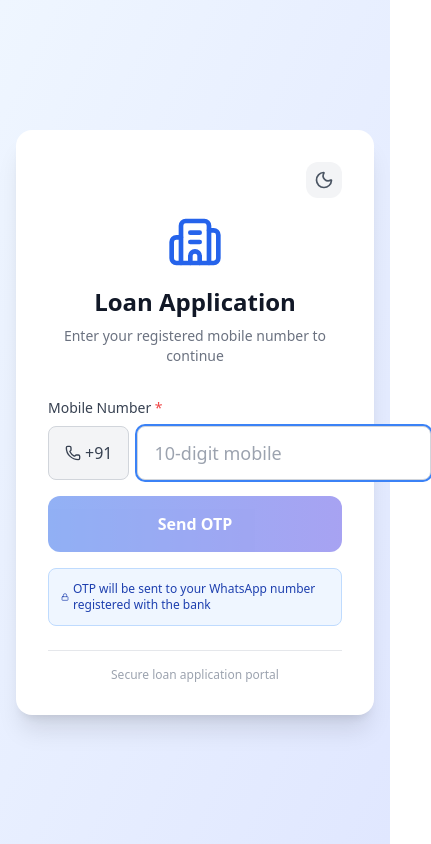
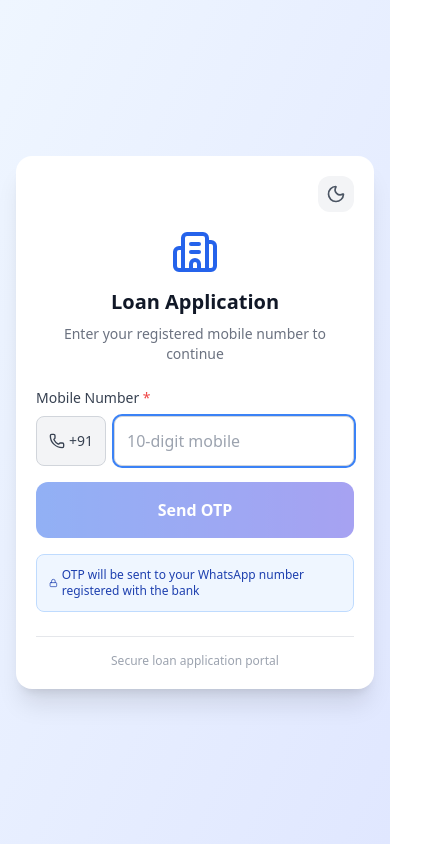
Before and after one commit to pranavsoni360/form, a Next.js app in the folder frontend/: page / in a window 390 px wide. Shown: the whole page, 431 px wide, since content can reach past the window. Built offline with nearby package versions, Linux system fonts and the light colour scheme.

Commit message:
Add Voice Call badges to occupation/financial fields + fix OTP screen mobile responsiveness

```diff
--- a/frontend/app/loan-form/application/page.tsx
+++ b/frontend/app/loan-form/application/page.tsx
@@ -592,13 +592,13 @@ export default function LoanApplication() {
                 </F>
               </div>
               <div className="grid grid-cols-1 sm:grid-cols-2 gap-3 sm:gap-4">
-                <F label="Industry Type" required error={errors.industry_type}>
+                <F label="Industry Type" required error={errors.industry_type} fieldName="industry_type" fieldSources={formData.field_sources}>
                   <select value={formData.industry_type || ''} onChange={e => onChange('industry_type', e.target.value)} className={inp(errors.industry_type)}>
                     <option value="">Select</option>
                     {['IT/Software','Banking/Finance','Healthcare','Education','Manufacturing','Retail','Government','Real Estate','Transport','Other'].map(i => <option key={i}>{i}</option>)}
                   </select>
                 </F>
-                <F label="Employment Type" required error={errors.employment_type}>
+                <F label="Employment Type" required error={errors.employment_type} fieldName="employment_type" fieldSources={formData.field_sources}>
                   <select value={formData.employment_type || ''} onChange={e => onChange('employment_type', e.target.value)} className={inp(errors.employment_type)}>
                     <option value="">Select</option>
                     {['Permanent','Contractual','Part-time','Self-employed','Business Owner'].map(e => <option key={e}>{e}</option>)}
@@ -606,8 +606,8 @@ export default function LoanApplication() {
                 </F>
               </div>
               <div className="grid grid-cols-1 sm:grid-cols-2 gap-3 sm:gap-4">
-                <F label="Employer Name"><input type="text" value={formData.employer_name || ''} onChange={e => onChange('employer_name', e.target.value)} className={inp('')} placeholder="Company / Business name" /></F>
-                <F label="Designation" required error={errors.designation}><input type="text" value={formData.designation || ''} onChange={e => onChange('designation', e.target.value)} className={inp(errors.designation)} placeholder="e.g. Senior Manager" /></F>
+                <F label="Employer Name" fieldName="employer_name" fieldSources={formData.field_sources}><input type="text" value={formData.employer_name || ''} onChange={e => onChange('employer_name', e.target.value)} className={inp('')} placeholder="Company / Business name" /></F>
+                <F label="Designation" required error={errors.designation} fieldName="designation" fieldSources={formData.field_sources}><input type="text" value={formData.designation || ''} onChange={e => onChange('designation', e.target.value)} className={inp(errors.designation)} placeholder="e.g. Senior Manager" /></F>
               </div>
               <div className="grid grid-cols-1 sm:grid-cols-2 gap-3 sm:gap-4">
                 <F label="Total Experience (yrs)" required error={errors.total_work_experience}><input type="number" step="0.5" min="0" value={formData.total_work_experience || ''} onChange={e => onChange('total_work_experience', e.target.value)} className={inp(errors.total_work_experience)} placeholder="e.g. 5.5" /></F>
@@ -640,7 +640,7 @@ export default function LoanApplication() {
               <div className="bg-blue-50 dark:bg-dark-section border border-blue-200 dark:border-gray-700/50 rounded-xl p-4 space-y-4">
                 <p className="text-sm font-semibold text-blue-800 dark:text-gray-300">Loan Details</p>
                 <div className="grid grid-cols-1 sm:grid-cols-2 gap-3 sm:gap-4">
-                  <F label="Loan Amount (₹)" required error={errors.loan_amount_requested}>
+                  <F label="Loan Amount (₹)" required error={errors.loan_amount_requested} fieldName="loan_amount_requested" fieldSources={formData.field_sources}>
                     <input type="number" value={formData.loan_amount_requested || ''} onChange={e => onChange('loan_amount_requested', e.target.value)} className={inp(errors.loan_amount_requested)} placeholder="e.g. 500000" />
                   </F>
                   <F label="Repayment Period (Years)">
@@ -650,7 +650,7 @@ export default function LoanApplication() {
                     </select>
                   </F>
                 </div>
-                <F label="Purpose of Loan" required error={errors.purpose_of_loan}>
+                <F label="Purpose of Loan" required error={errors.purpose_of_loan} fieldName="purpose_of_loan" fieldSources={formData.field_sources}>
                   <select value={formData.purpose_of_loan || ''} onChange={e => onChange('purpose_of_loan', e.target.value)} className={inp(errors.purpose_of_loan)}>
                     <option value="">Select</option>
                     {['Home Purchase','Home Renovation','Business Expansion','Education','Medical Emergency','Debt Consolidation','Vehicle Purchase','Wedding','Travel','Personal Use','Other'].map(p => <option key={p}>{p}</option>)}
@@ -661,7 +661,7 @@ export default function LoanApplication() {
               <div className="bg-green-50 dark:bg-dark-section border border-green-200 dark:border-gray-700/50 rounded-xl p-4 space-y-4">
                 <p className="text-sm font-semibold text-green-800 dark:text-gray-300">Financial Details</p>
                 <div className="grid grid-cols-1 sm:grid-cols-2 gap-3 sm:gap-4">
-                  <F label="Monthly Gross Income (₹)" required error={errors.monthly_gross_income}>
+                  <F label="Monthly Gross Income (₹)" required error={errors.monthly_gross_income} fieldName="monthly_gross_income" fieldSources={formData.field_sources}>
                     <input type="number" value={formData.monthly_gross_income || ''} onChange={e => onChange('monthly_gross_income', e.target.value)} className={inp(errors.monthly_gross_income)} placeholder="Before deductions" />
                   </F>
                   <F label="Monthly Deductions (₹)">
@@ -669,7 +669,7 @@ export default function LoanApplication() {
                   </F>
                 </div>
                 <div className="grid grid-cols-1 sm:grid-cols-2 gap-3 sm:gap-4">
-                  <F label="Existing Monthly EMIs (₹)">
+                  <F label="Existing Monthly EMIs (₹)" fieldName="monthly_emi_existing" fieldSources={formData.field_sources}>
                     <input type="number" value={formData.monthly_emi_existing || ''} onChange={e => onChange('monthly_emi_existing', e.target.value)} className={inp('')} placeholder="0 if none" />
                   </F>
                   <F label="Monthly Net Income (₹)" required error={errors.monthly_net_income}>
--- a/frontend/app/page.tsx
+++ b/frontend/app/page.tsx
@@ -64,11 +64,11 @@ export default function Home() {
 
   return (
     <div className="min-h-screen bg-gradient-to-br from-blue-50 to-indigo-100 dark:from-gray-900 dark:to-gray-950 flex items-center justify-center p-4 transition-colors">
-      <div className="bg-white dark:bg-dark-card rounded-2xl shadow-xl dark:shadow-gray-900/50 p-8 max-w-md w-full transition-colors">
+      <div className="bg-white dark:bg-dark-card rounded-2xl shadow-xl dark:shadow-gray-900/50 p-5 sm:p-8 max-w-md w-full transition-colors overflow-hidden">
         <div className="flex justify-end mb-4"><ThemeToggle /></div>
-        <div className="text-center mb-8">
-          <div className="mb-4"><Building2 className="w-14 h-14 text-blue-600 mx-auto" /></div>
-          <h1 className="text-2xl font-bold text-gray-900 dark:text-white mb-2">Loan Application</h1>
+        <div className="text-center mb-6 sm:mb-8">
+          <div className="mb-3 sm:mb-4"><Building2 className="w-12 h-12 sm:w-14 sm:h-14 text-blue-600 mx-auto" /></div>
+          <h1 className="text-xl sm:text-2xl font-bold text-gray-900 dark:text-white mb-2">Loan Application</h1>
           <p className="text-sm text-gray-500 dark:text-gray-400">
             {step === 'phone' ? 'Enter your registered mobile number to continue' : `Enter the OTP sent to your WhatsApp (+91 ${phone})`}
           </p>
@@ -81,11 +81,11 @@ export default function Home() {
                 Mobile Number <span className="text-red-500">*</span>
               </label>
               <div className="flex gap-2">
-                <div className="px-4 py-3 bg-gray-100 dark:bg-dark-input border border-gray-300 dark:border-gray-600 rounded-lg text-gray-700 dark:text-gray-200 font-medium flex items-center gap-1">
+                <div className="px-3 sm:px-4 py-3 bg-gray-100 dark:bg-dark-input border border-gray-300 dark:border-gray-600 rounded-lg text-gray-700 dark:text-gray-200 font-medium flex items-center gap-1 text-sm sm:text-base flex-shrink-0">
                   <Phone className="w-4 h-4" /> +91
                 </div>
                 <input type="tel" value={phone} onChange={e => { setPhone(e.target.value.replace(/\D/g,'').slice(0,10)); setError(''); }}
-                  className="flex-1 px-4 py-3 border border-gray-300 dark:border-gray-600 dark:bg-dark-input dark:text-white rounded-lg focus:ring-2 focus:ring-blue-500 outline-none text-lg"
+                  className="flex-1 min-w-0 px-3 sm:px-4 py-3 border border-gray-300 dark:border-gray-600 dark:bg-dark-input dark:text-white rounded-lg focus:ring-2 focus:ring-blue-500 outline-none text-base sm:text-lg"
                   placeholder="10-digit mobile" maxLength={10} autoFocus
                   onKeyDown={e => e.key === 'Enter' && handleSendOTP()} />
               </div>
@@ -109,8 +109,8 @@ export default function Home() {
             <div>
               <label className="block text-sm font-medium text-gray-700 dark:text-gray-300 mb-2">Enter 6-digit OTP <span className="text-red-500">*</span></label>
               <input type="text" value={otp} onChange={e => { setOtp(e.target.value.replace(/\D/g,'').slice(0,6)); setError(''); }}
-                className="w-full px-4 py-3 border border-gray-300 dark:border-gray-600 dark:bg-dark-input dark:text-white rounded-lg focus:ring-2 focus:ring-blue-500 outline-none text-center text-2xl font-bold tracking-widest"
-                placeholder="000000" maxLength={6} autoFocus
+                className="w-full px-3 sm:px-4 py-3 border border-gray-300 dark:border-gray-600 dark:bg-dark-input dark:text-white rounded-lg focus:ring-2 focus:ring-blue-500 outline-none text-center text-xl sm:text-2xl font-bold tracking-[0.3em] sm:tracking-widest"
+                placeholder="000000" maxLength={6} autoFocus inputMode="numeric"
                 onKeyDown={e => e.key === 'Enter' && handleVerifyOTP()} />
             </div>
             {error && <div className="bg-red-50 dark:bg-dark-section border border-red-200 dark:border-gray-700 rounded-lg p-3"><p className="text-sm text-red-800">{error}</p></div>}
```
